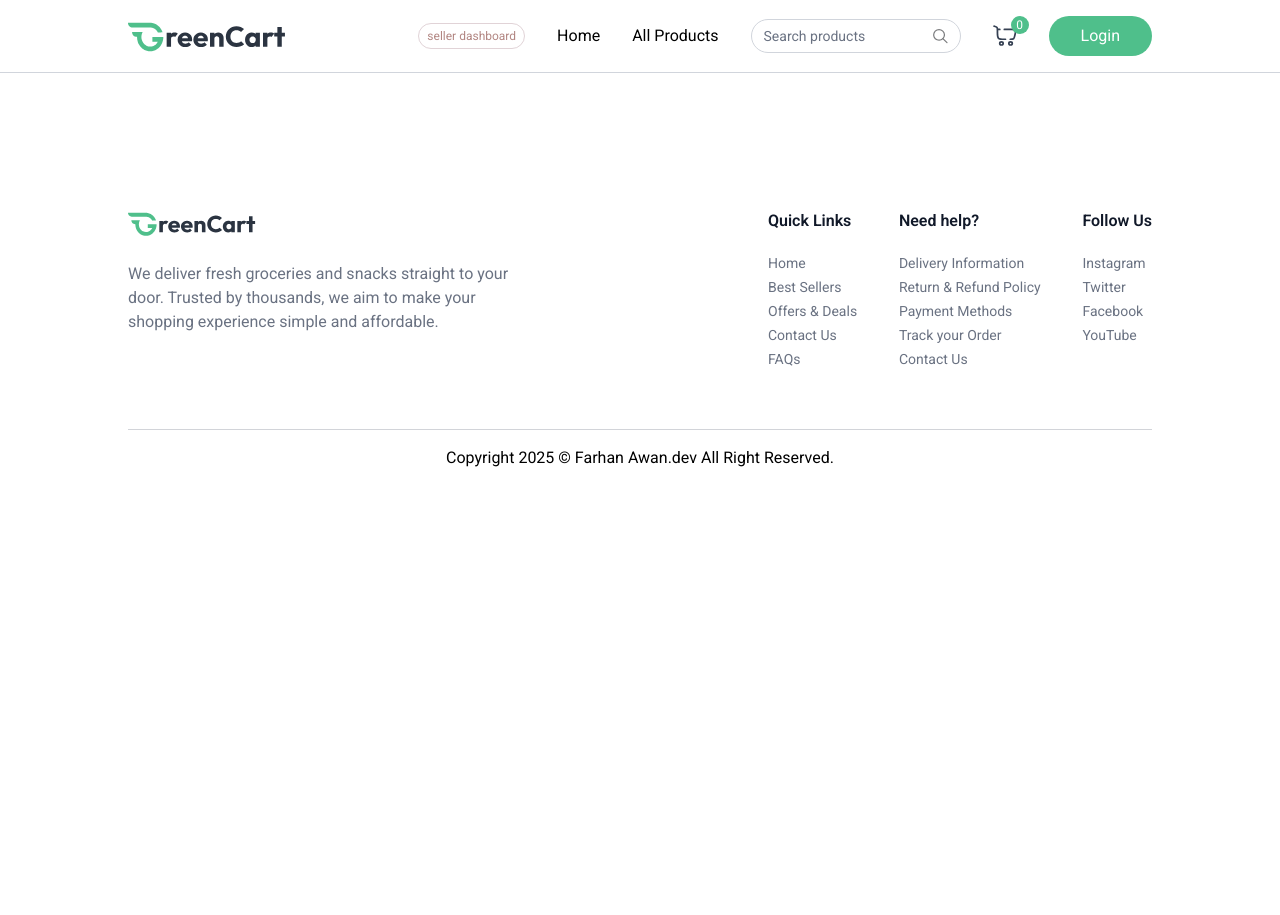
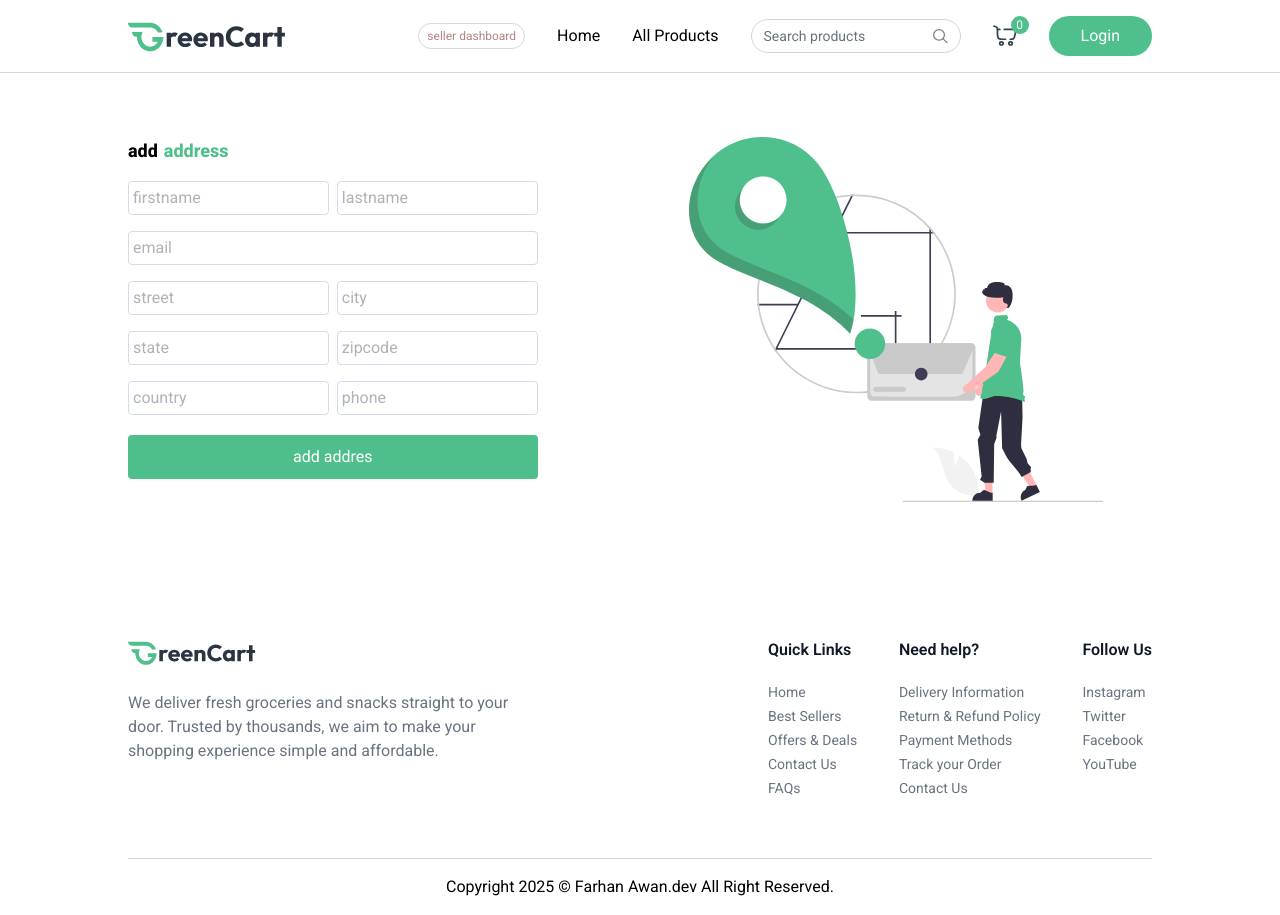
Before and after one commit to farhan-awan67/Grocery-App, a React (Vite) app in the folder client/: page /add-address in a window 1280 px wide. Before the commit the page ends 800 px from the top, so only its background shows below. Built offline with nearby package versions, Linux system fonts and the light colour scheme.

Commit message:
add address page

```diff
--- a/client/src/App.jsx
+++ b/client/src/App.jsx
@@ -9,6 +9,7 @@ import Login from "./components/Login";
 import AllProducts from "./pages/AllProducts";
 import SpecificProduct from "./pages/SpecificProduct";
 import Cart from "./pages/Cart";
+import AddAddress from "./pages/AddAddress";
 
 const App = () => {
   return (
@@ -27,6 +28,7 @@ const App = () => {
             element={<SpecificProduct />}
           />
           <Route path="/cart" element={<Cart />} />
+          <Route path="/add-address" element={<AddAddress />} />
         </Routes>
 
         <Login />
--- /dev/null
+++ b/client/src/pages/AddAddress.jsx
@@ -0,0 +1,142 @@
+import React, { useState } from "react";
+import { assets } from "../assets/greencart_assets/assets";
+
+const AddAddress = () => {
+  const [address, setAddress] = useState({
+    firstname: "",
+    lastname: "",
+    email: "",
+    street: "",
+    city: "",
+    state: "",
+    zipcode: "",
+    country: "",
+    phone: "",
+  });
+
+  const handleSubmit = async (e) => {
+    e.preventDefault();
+
+    console.log(address);
+  };
+
+  const handleChange = (e) => {
+    const { name, value } = e.target;
+    setAddress((prev) => {
+      return { ...prev, [name]: value };
+    });
+  };
+
+  return (
+    <div className="mt-16 flex flex-col-reverse justify-between sm:flex-row">
+      {/* left */}
+      <form onSubmit={handleSubmit} className="w-full sm:basis-[40%] ">
+        <h1 className="text-lg font-extrabold flex gap-1.5">
+          add <span className="text-[#4ebf8b]">address</span>
+        </h1>
+        <div className="flex gap-2 mt-4 w-full">
+          <input
+            value={address.firstname}
+            name="firstname"
+            onChange={handleChange}
+            className="text-[#62656b] outline-none w-full border p-1 rounded-sm border-[#d3daeb]"
+            type="text"
+            placeholder="firstname"
+          />
+          <input
+            value={address.lastname}
+            name="lastname"
+            onChange={handleChange}
+            className="text-[#62656b] outline-none w-full border p-1 rounded-sm border-[#d3daeb]"
+            type="text"
+            placeholder="lastname"
+          />
+        </div>
+
+        <input
+          value={address.email}
+          name="email"
+          onChange={handleChange}
+          className="text-[#62656b] outline-none w-full border p-1 rounded-sm border-[#d3daeb] mt-4"
+          type="email"
+          placeholder="email"
+        />
+
+        <div className="flex gap-2 mt-4 w-full">
+          <input
+            value={address.street}
+            name="street"
+            onChange={handleChange}
+            className="text-[#62656b] outline-none w-full border p-1 rounded-sm border-[#d3daeb]"
+            type="text"
+            placeholder="street"
+          />
+          <input
+            value={address.city}
+            name="city"
+            onChange={handleChange}
+            className="text-[#62656b] outline-none w-full border p-1 rounded-sm border-[#d3daeb]"
+            type="text"
+            placeholder="city"
+          />
+        </div>
+
+        <div className="flex gap-2 mt-4 w-full">
+          <input
+            value={address.state}
+            name="state"
+            onChange={handleChange}
+            className="text-[#62656b] outline-none w-full border p-1 rounded-sm border-[#d3daeb]"
+            type="text"
+            placeholder="state"
+          />
+          <input
+            value={address.zipcode}
+            name="zipcode"
+            onChange={handleChange}
+            className="text-[#62656b] outline-none w-full border p-1 rounded-sm border-[#d3daeb]"
+            type="number"
+            placeholder="zipcode"
+          />
+        </div>
+
+        <div className="flex gap-2 mt-4 w-full">
+          <input
+            value={address.country}
+            name="country"
+            onChange={handleChange}
+            className="text-[#62656b] outline-none w-full border p-1 rounded-sm border-[#d3daeb]"
+            type="text"
+            placeholder="country"
+          />
+          <input
+            value={address.phone}
+            name="phone"
+            onChange={handleChange}
+            className="text-[#62656b] outline-none w-full border p-1 rounded-sm border-[#d3daeb]"
+            type="text"
+            placeholder="phone"
+          />
+        </div>
+
+        <button
+          type="submit"
+          className="bg-[#4ebf8b] px-2.5 py-2.5 w-full text-white rounded-sm mt-5 cursor-pointer"
+        >
+          add addres
+        </button>
+      </form>
+
+      {/* right */}
+      <div className="w-full sm:basis-[50%] mb-5 sm:mb-0 flex justify-center items-center">
+        <img
+          className=" object-cover"
+          src={assets.add_address_iamge}
+          alt="address image"
+        />
+      </div>
+    </div>
+  );
+};
+
+export default AddAddress;
--- a/client/src/pages/Cart.jsx
+++ b/client/src/pages/Cart.jsx
@@ -1,5 +1,5 @@
 import React, { useEffect, useState } from "react";
-import { Link, Links } from "react-router-dom";
+import { Link, Links, useNavigate } from "react-router-dom";
 import { useAppContext } from "../context/AppContext";
 import { assets, dummyAddress } from "../assets/greencart_assets/assets";
 
@@ -17,6 +17,7 @@ const Cart = () => {
   const [address, setAddress] = useState(dummyAddress);
   const [selectedAddress, setSelectedAddress] = useState(address[0]);
   const [showAddress, setShowAddress] = useState(false);
+  const navigate = useNavigate();
 
   useEffect(() => {
     const matchedProducts = Object.keys(cartData)
@@ -155,7 +156,10 @@ const Cart = () => {
             </button>
             {showAddress && (
               <div className="absolute top-12 py-1 bg-white border border-gray-300 text-sm w-full">
-                <p className="text-primary text-center cursor-pointer p-2 hover:bg-primary/10">
+                <p
+                  onClick={() => navigate("/add-address")}
+                  className="text-primary text-center cursor-pointer p-2 hover:bg-primary/10"
+                >
                   Add address
                 </p>
               </div>
```
